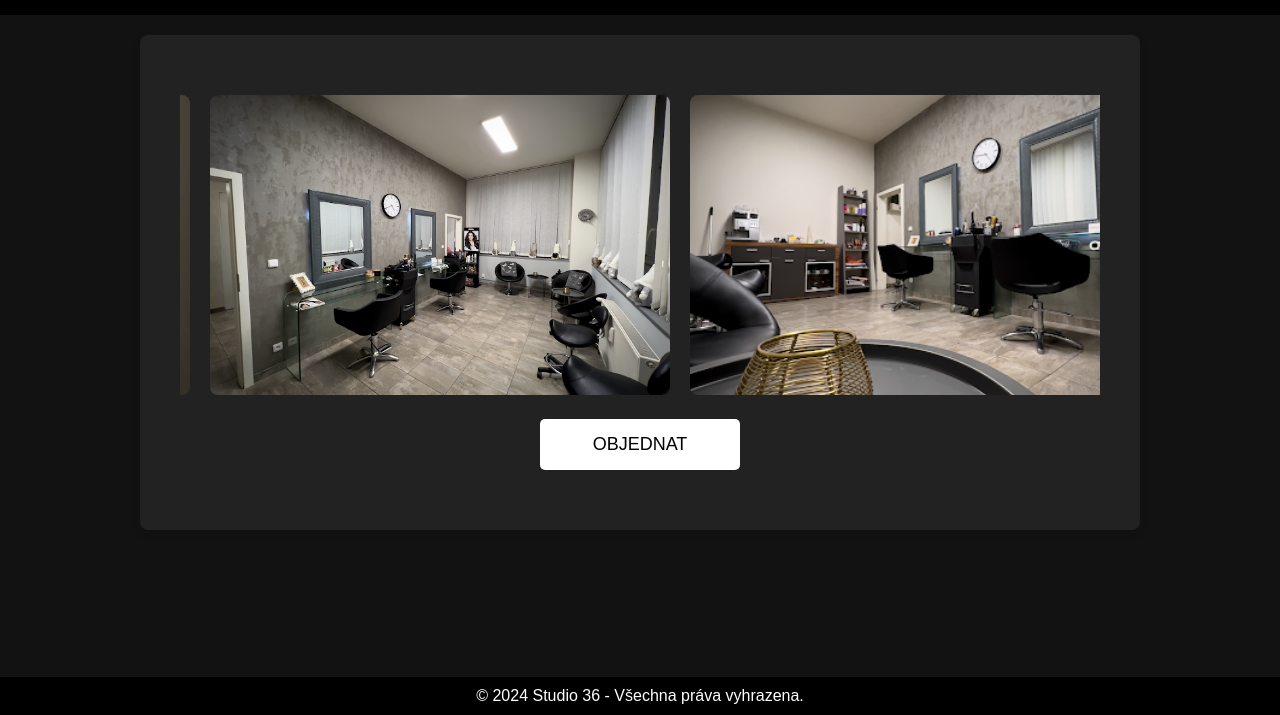
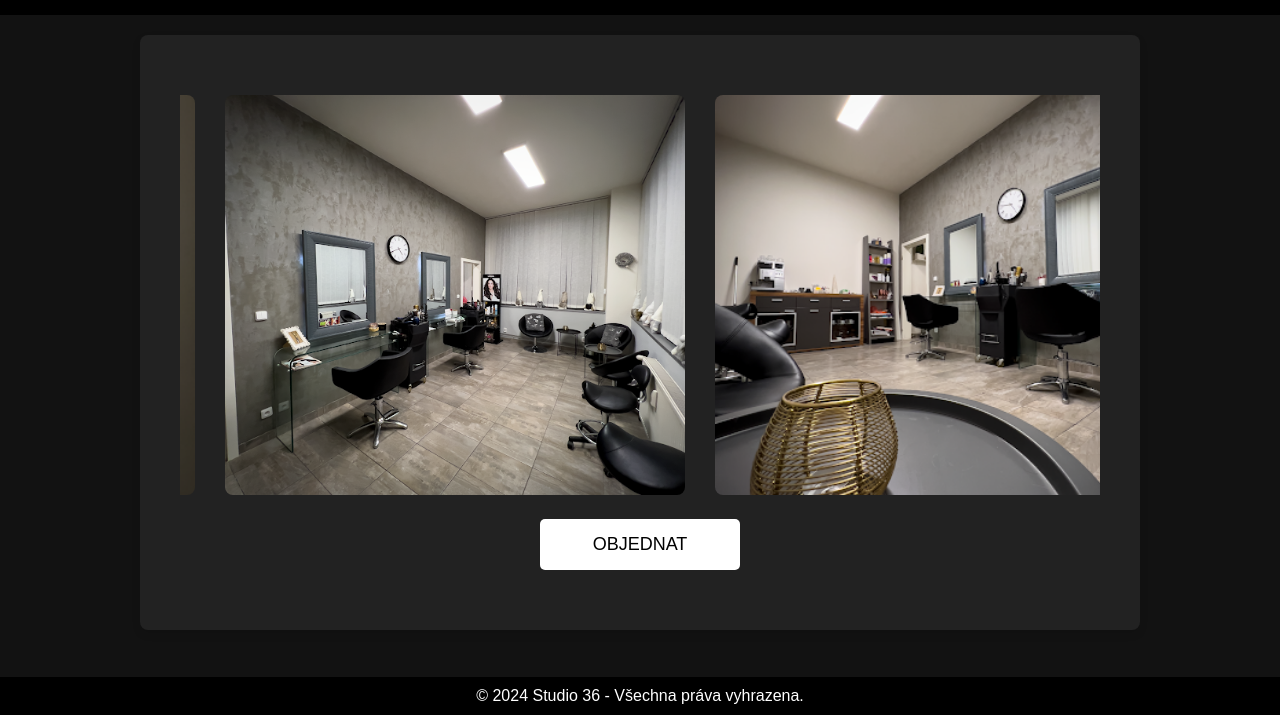
Before and after one commit to W0lfabian/studio36, a plain HTML site: page index.html in a window 1280 px wide. Shown: the part 85-800 px from the top of the page. Drawn offline with Linux system fonts and the light colour scheme.

Commit message:
Update styles.css

```diff
--- a/styles.css
+++ b/styles.css
@@ -84,7 +84,7 @@ section {
 }
 
 .slideshow-container {
-    max-width: 1000px;
+    max-width: 1300px; /* Zvětšení boxu o 30% */
     position: relative;
     margin: 20px auto; /* Přidání mezery nahoře a dole */
     overflow: hidden;
@@ -97,13 +97,13 @@ section {
 
 .slide {
     min-width: 50%;
-    margin: 0 10px; /* Mezera mezi obrázky */
+    margin: 0 15px; /* Mezera mezi obrázky */
     box-sizing: border-box;
 }
 
 .slide img {
     width: 100%;
-    height: 300px; /* Upravte velikost dle potřeby */
+    height: 400px; /* Upravte velikost dle potřeby */
     object-fit: cover;
     border-radius: 8px;
     cursor: pointer;
```
